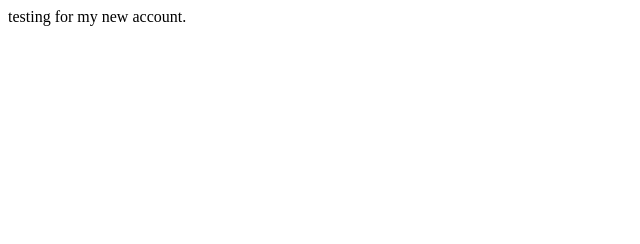
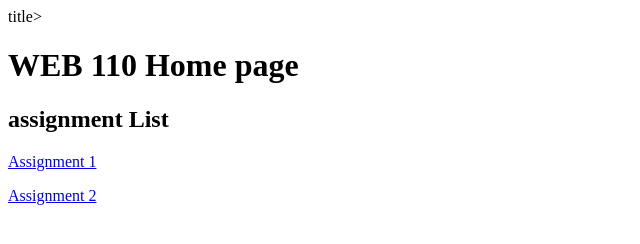
Before and after one commit to jmpugaja/jmpugaja.github.io, a plain HTML site: page index.html in a window 1280 px wide. Shown: the whole page, without its empty margins (0-640 px from the left). Drawn offline with Linux system fonts and the light colour scheme.

Commit message:
Create initial HTML structure for home page

```diff
--- a/index.html
+++ b/index.html
@@ -1 +1,23 @@
-testing for my new account.
+<DOCTYPE html>
+<html lang="en">
+<head>
+  <meta charset=UTF-8">
+  <meta name="viewport" content="width=device-with, initial scale=1.0">
+  <title>Web 110 Home Page</title>title>
+</head>
+
+  <body>
+
+    <h1>WEB 110 Home page</h1>
+
+    <h2>assignment List</h2>
+
+    <p>
+      <a href="assignment1.html">Assignment 1</a>
+    </p>
+    <p>
+      <a href="assignment2.html">Assignment 2</a>
+    </p>
+
+</body>
+</html>
```
